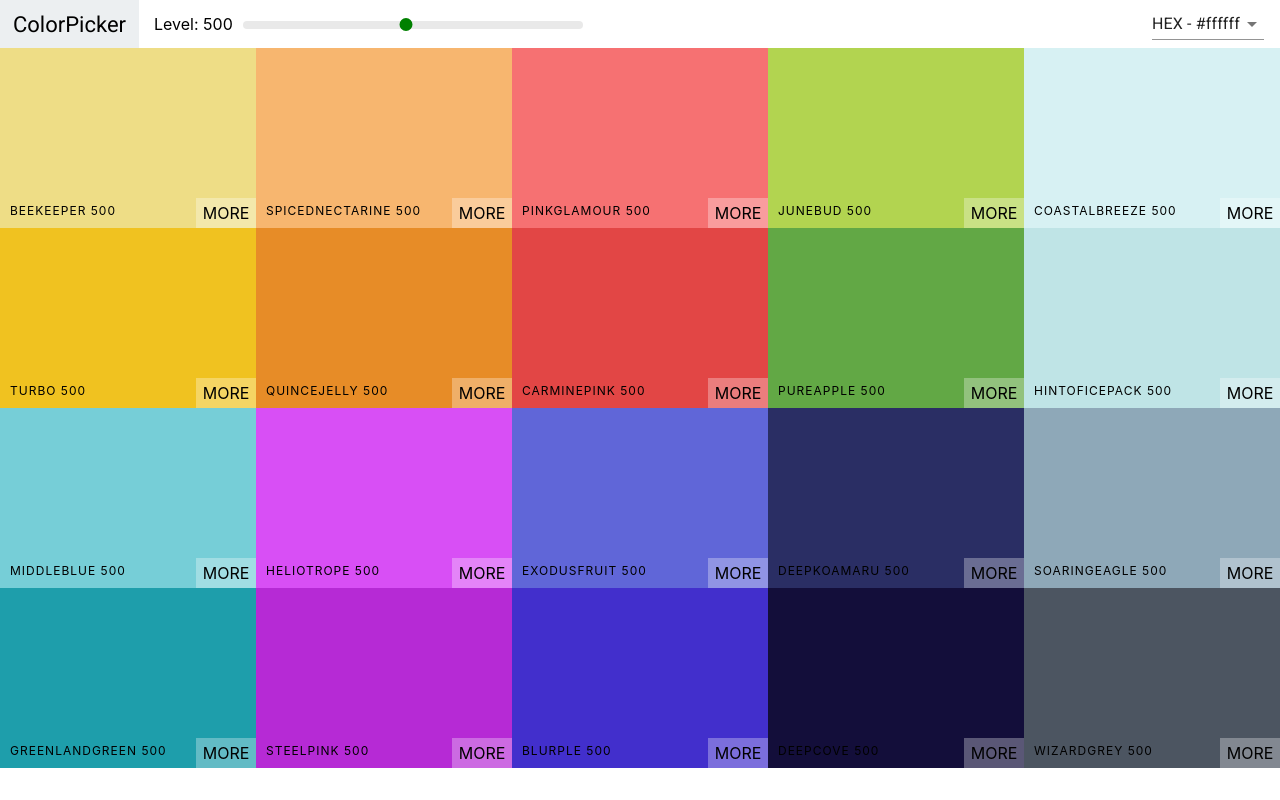
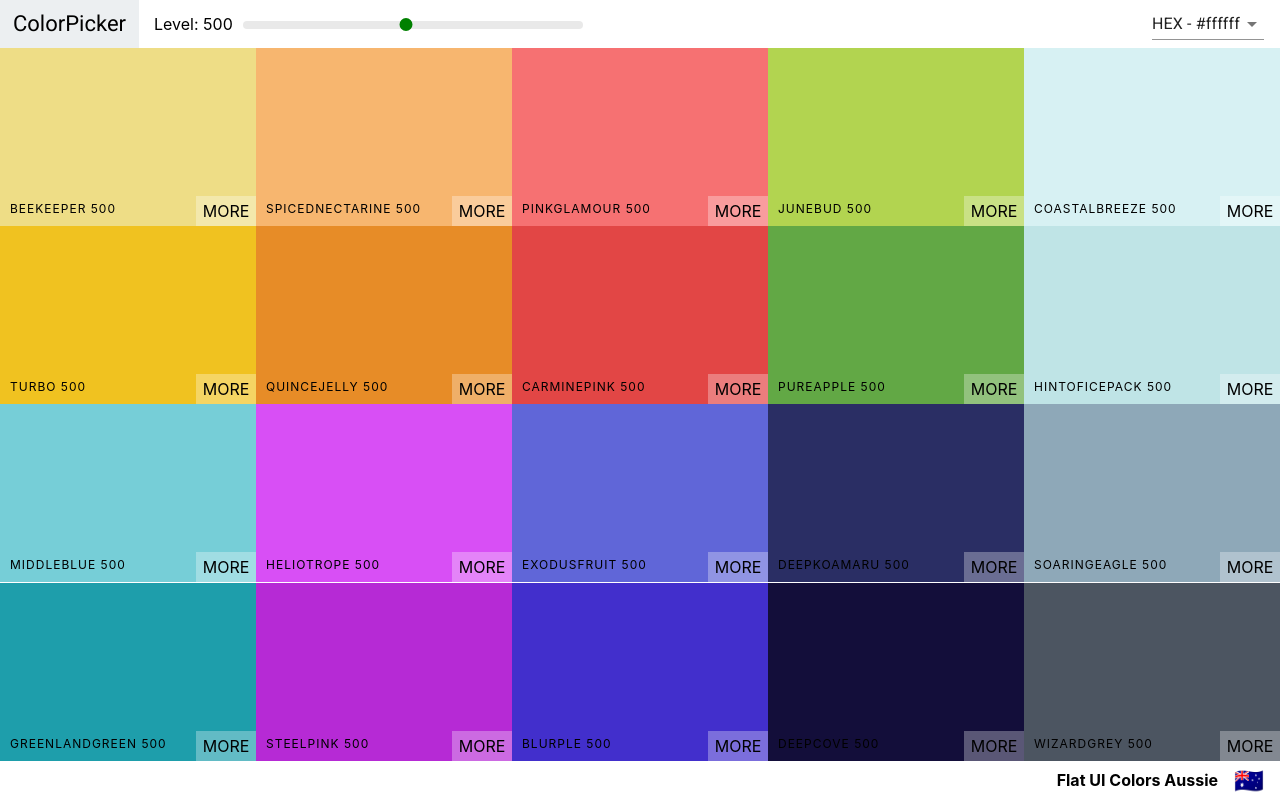
Before and after one commit to Shankhadeep1234/ColorPicker, a React (Create React App) app: page / in a window 1280 px wide. Built offline with nearby package versions, Linux system fonts and the light colour scheme.

Commit message:
add palette footer

```diff
--- a/src/Palette.css
+++ b/src/Palette.css
@@ -1,7 +1,23 @@
 .Palette {
   height: 100vh;
+  display: flex;
+  flex-direction: column;
 }
 
 .Palette-colors {
   height: 90%;
 }
+
+.Palette-footer {
+  background-color: white;
+  height: 5vh;
+  display: flex;
+  justify-content: flex-end;
+  align-items: center;
+  font-weight: bold;
+}
+
+.emoji {
+  font-size: 1.5rem;
+  margin: 0 1rem;
+}
--- a/src/Palette.js
+++ b/src/Palette.js
@@ -16,11 +16,11 @@
   };
 
   render() {
-    const { colors } = this.props.palette;
+    const { colors, paletteName, emoji } = this.props.palette;
     const { level, format } = this.state;
 
     const ColorBoxes = colors[level].map(color => (
-      <ColorBox background={color[format]} name={color.name} />
+      <ColorBox background={color[format]} name={color.name} key={color.id} />
     ));
     return (
       <div className="Palette">
@@ -29,9 +29,11 @@
           changeLevel={this.changeLevel}
           handleChange={this.changeFormat}
         />
-        {/* navbar will go here */}
         <div className="Palette-colors">{ColorBoxes}</div>
-        {/* footer will go here */}
+        <footer className="Palette-footer">
+          {paletteName}
+          <span className="emoji">{emoji}</span>
+        </footer>
       </div>
     );
   }
```
